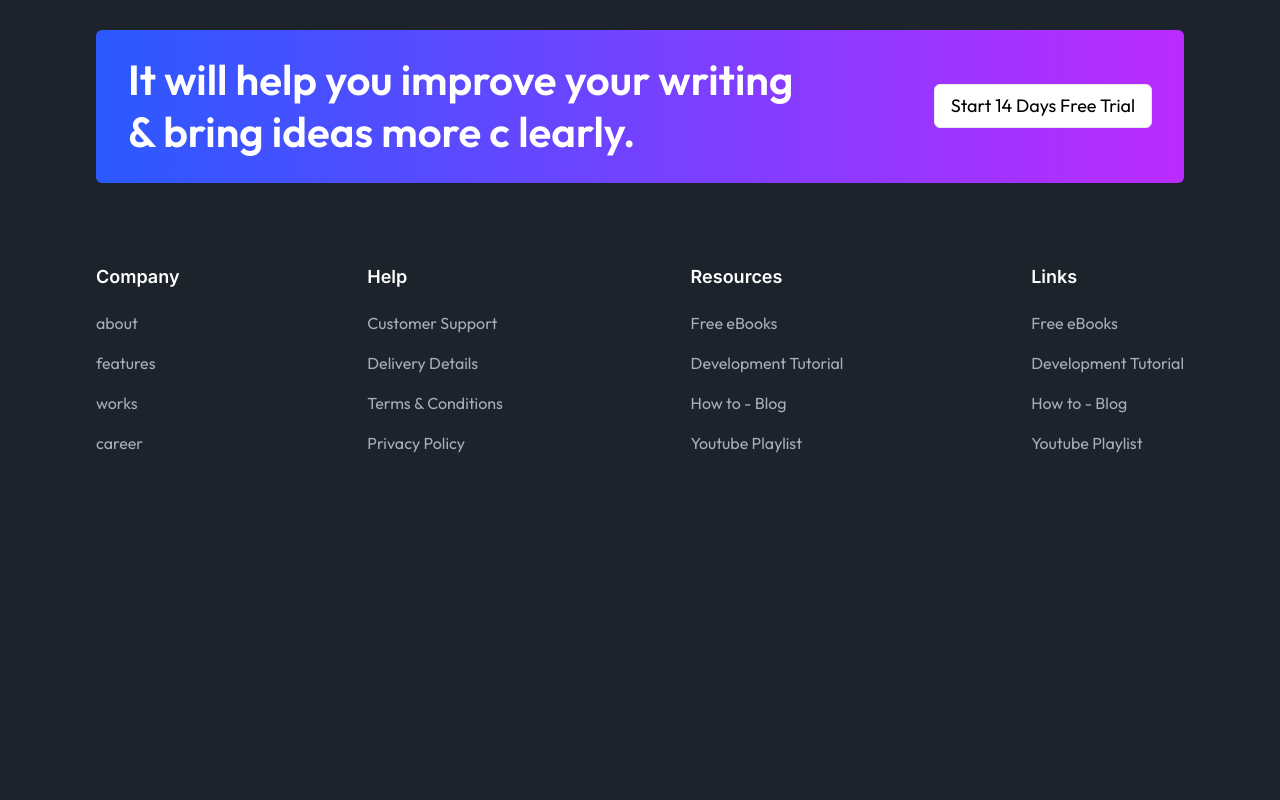
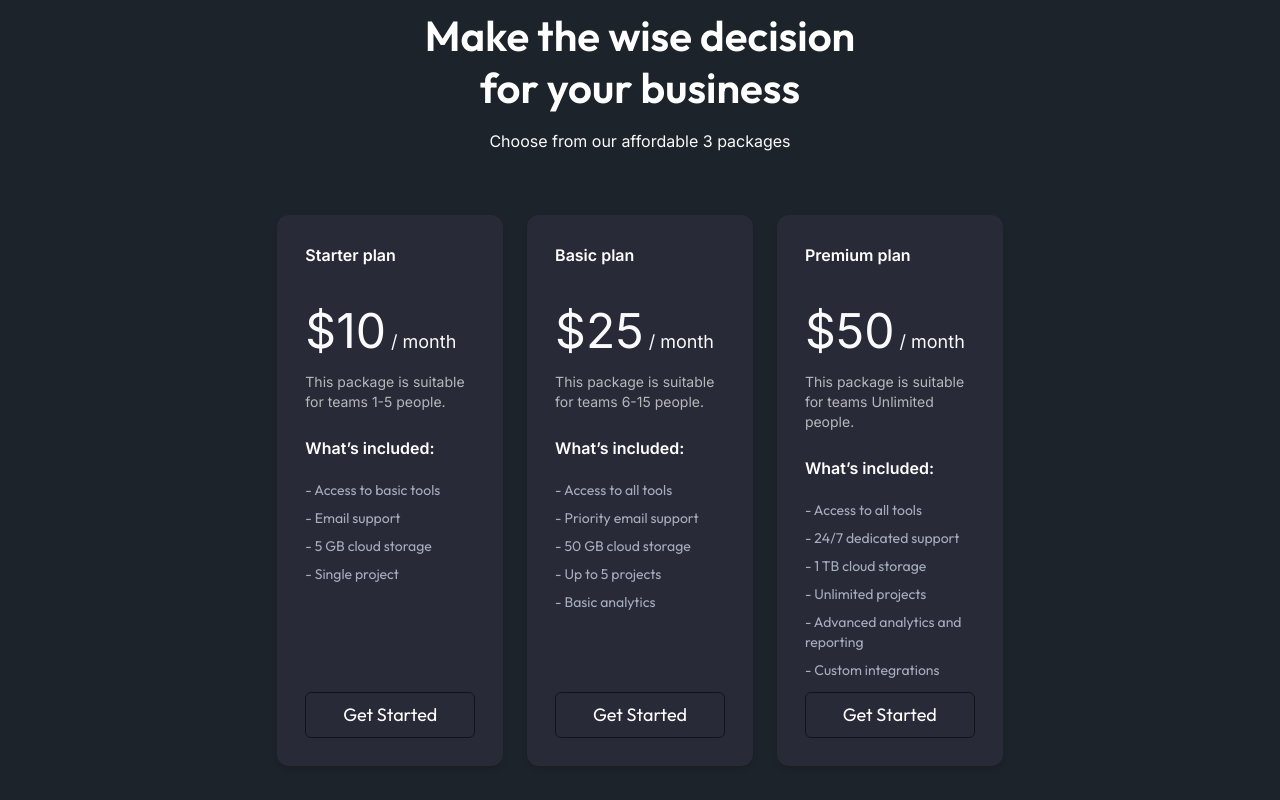
Before and after one commit to Mohosin075/facebook-ads-hotchpotch, a Next.js app: page / in a window 1280 px wide. Shown: the part 1100-1900 px from the top of the page. Before the commit the page ends 1635 px from the top, so only its background shows below. Built offline with nearby package versions, Linux system fonts and the light colour scheme.

Commit message:
plan section design

```diff
--- a/src/app/globals.css
+++ b/src/app/globals.css
@@ -29,7 +29,7 @@ h1 {
   @apply text-3xl md:text-4xl lg:text-6xl text-primary-light filter  font-thin font-outfit;
 }
 h2 {
-  @apply text-2xl md:text-[42px] text-primary-light filter  font-semibold font-outfit;
+  @apply text-2xl md:text-[42px] text-primary-light filter leading-tight font-semibold font-outfit;
 }
 h3 {
   @apply text-xl md:text-2xl  text-primary-light filter  font-semibold font-outfit;
--- a/src/app/page.tsx
+++ b/src/app/page.tsx
@@ -1,11 +1,13 @@
 import Banner from "@/components/ui/banner/Banner";
+import MyPlan from "@/components/ui/home/myPlan/MyPlan";
 import PayingCustomer from "@/components/ui/home/payingCustomer/PayingCustomer";
 
 const Home = () => {
   return (
     <div>
       <Banner />
-      <PayingCustomer/>
+      <PayingCustomer />
+      <MyPlan />
     </div>
   );
 };
--- /dev/null
+++ b/src/components/ui/home/myPlan/MyPlan.tsx
@@ -0,0 +1,49 @@
+import { planData } from "@/constants/Constants";
+import SectionTitle from "../../shared/sectionTitle/SectionTitle";
+
+const MyPlan = () => {
+  return (
+    <div className=" CContainer ">
+      <SectionTitle
+        title="Make the wise decision for your business"
+        desc="Choose from our affordable 3 packages"
+      />
+
+      <div className="grid grid-cols-1 md:grid-cols-3 gap-6 py-16 w-10/12 md:w-8/12 mx-auto">
+        {planData.map((plan, i) => (
+          <div
+            key={i}
+            className="p-7 rounded-xl shadow-md bg-[#282A37] flex flex-col"
+          >
+            <h5 className="mb-8">{plan.name} plan</h5>
+            <p className="text-lg mt-2">
+              <span className="text-5xl">${plan.price}</span> / month
+            </p>
+            <p className="text-sm text-primary-darkGray mt-4">
+              This package is suitable for teams {plan.teamSize} people.
+            </p>
+            <h5 className="mb-5 mt-6">What’s included:</h5>
+            <ul className="space-y-2 mb-3">
+              {plan.features.map((feature, index) => (
+                <li key={index} className="text-sm">
+                  - {feature}
+                </li>
+              ))}
+            </ul>
+            <button
+              className={`py-2 px-2 md:px-4 rounded-md text-xs md:text-lg text-white border border-primary-dark
+        bg-gradient-to-r
+        hover:from-[#2B59FF] hover:to-[#BB2BFF] hover:border-transparent
+        active:from-[#0035F5] active:to-[#A600F5]
+        mt-auto`}
+            >
+              Get Started
+            </button>
+          </div>
+        ))}
+      </div>
+    </div>
+  );
+};
+
+export default MyPlan;
--- a/src/components/ui/shared/footer/FooterLIst.tsx
+++ b/src/components/ui/shared/footer/FooterLIst.tsx
@@ -1,6 +1,6 @@
 import Link from "next/link";
 
-const FooterLIst = ({ lists, title }: { lists: string[], title : st }) => {
+const FooterLIst = ({ lists, title }: { lists: string[]; title: string }) => {
   return (
     <div>
       <h4 className="mb-5">{title}</h4>
--- /dev/null
+++ b/src/components/ui/shared/sectionTitle/SectionTitle.tsx
@@ -0,0 +1,12 @@
+import React from "react";
+
+const SectionTitle = ({ title, desc }) => {
+  return (
+    <div className=" w-8/12 lg:w-5/12 mx-auto space-y-4 text-center">
+      <h2>{title}</h2>
+      <p>{desc}</p>
+    </div>
+  );
+};
+
+export default SectionTitle;
--- a/src/constants/Constants.tsx
+++ b/src/constants/Constants.tsx
@@ -40,3 +40,45 @@ export const linkList = [
   "How to - Blog",
   "Youtube Playlist",
 ];
+
+export const planData = [
+  {
+    name: "Starter",
+    price: 10,
+    currency: "USD",
+    teamSize: "1-5",
+    features: [
+      "Access to basic tools",
+      "Email support",
+      "5 GB cloud storage",
+      "Single project",
+    ],
+  },
+  {
+    name: "Basic",
+    price: 25,
+    currency: "USD",
+    teamSize: "6-15",
+    features: [
+      "Access to all tools",
+      "Priority email support",
+      "50 GB cloud storage",
+      "Up to 5 projects",
+      "Basic analytics",
+    ],
+  },
+  {
+    name: "Premium",
+    price: 50,
+    currency: "USD",
+    teamSize: "Unlimited",
+    features: [
+      "Access to all tools",
+      "24/7 dedicated support",
+      "1 TB cloud storage",
+      "Unlimited projects",
+      "Advanced analytics and reporting",
+      "Custom integrations",
+    ],
+  },
+];
```
Also changed, not shown: 1 other file (tests, documents, lock files or other folders).
